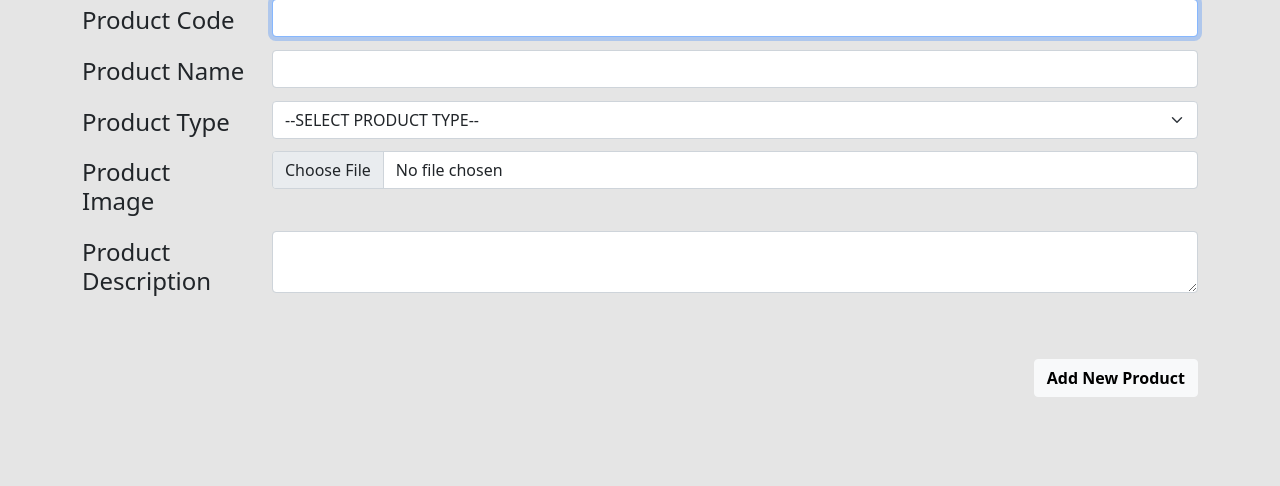
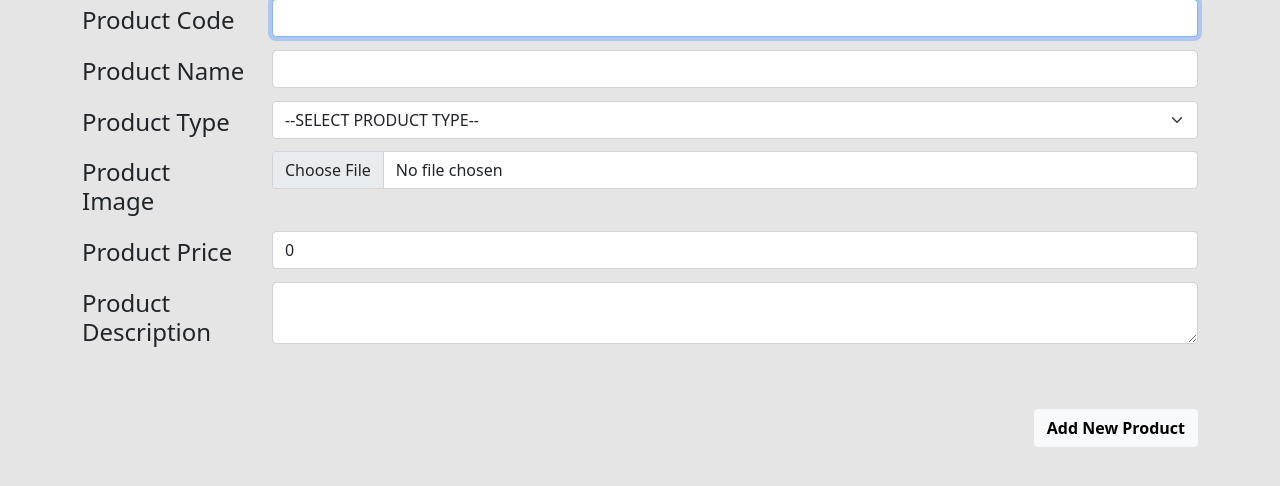
Before and after one commit to sprmnfrd/cosc75a-wt, a PHP site: page /admin/new-product.php in a window 1280 px wide. Shown: the part 169-655 px from the top of the page. Run offline with PHP 8.4, Linux system fonts and the light colour scheme; the visitor is signed in with stand-in values (Sample User, id 1); data that the repository does not hold is empty.

Commit message:
added product price

```diff
--- a/manager/admin/new-product.php
+++ b/manager/admin/new-product.php
@@ -50,6 +50,14 @@
             </div>
             <div class="row">
                 <div class="col-2">
+                    <label class="col-form-label" for="new-product-price"><h4>Product Price</h4></label>
+                </div>
+                <div class="col">
+                    <input type="number" class="form-control" name="new-product-price" id="new-product-price" min="0" value="0" required>
+                </div>
+            </div>
+            <div class="row">
+                <div class="col-2">
                     <label class="col-form-label" for="new-product-desc"><h4>Product Description</h4></label>
                 </div>
                 <div class="col">
@@ -86,31 +94,24 @@
                     </script>
                 ';
             } else {
-                $sql = "SELECT product_code, product_name FROM products";
-                $result = prepareSQL($conn, $sql);
-                if(mysqli_num_rows($result) === 0) {
-                    $rename = date('YmdHis').'_'.uniqid().'.'.$imgExt;
-
-                    move_uploaded_file($imgTmp, "../../images/product_images/$rename");
-
-                    $sql = "INSERT INTO products VALUES (NULL, ?, ?, ?, ?, ?, NULL, NULL)";
-                    prepareSQL($conn, $sql, "ssiss", $_POST["new-product-code"], $_POST["new-product-name"], $_POST["new-product-type"], $_POST["new-product-desc"], $rename);
-
-                    echo '
-                        <script>
-                            window.location.replace("dashboard.php");
-                        </script>
-                    ';
+                if($_POST["new-product-price"] == 0) {
+                echo '
+                    <script>
+                        alert("Please set a price.");
+                    </script>
+                ';
                 } else {
                     $duplicate = false;
 
+                    $sql = "SELECT product_code, product_name FROM products";
+                    $result = prepareSQL($conn, $sql);
                     while($resultRow = mysqli_fetch_array($result)) {
                         if($resultRow["product_code"] === $_POST["new-product-code"]) {
                             $duplicate = true;
 
                             echo '
                                 <script>
-                                    alert("Please enter a unique product code or product name");
+                                    alert("Please enter a unique product code.");
                                 </script>
                             ';
 
```
